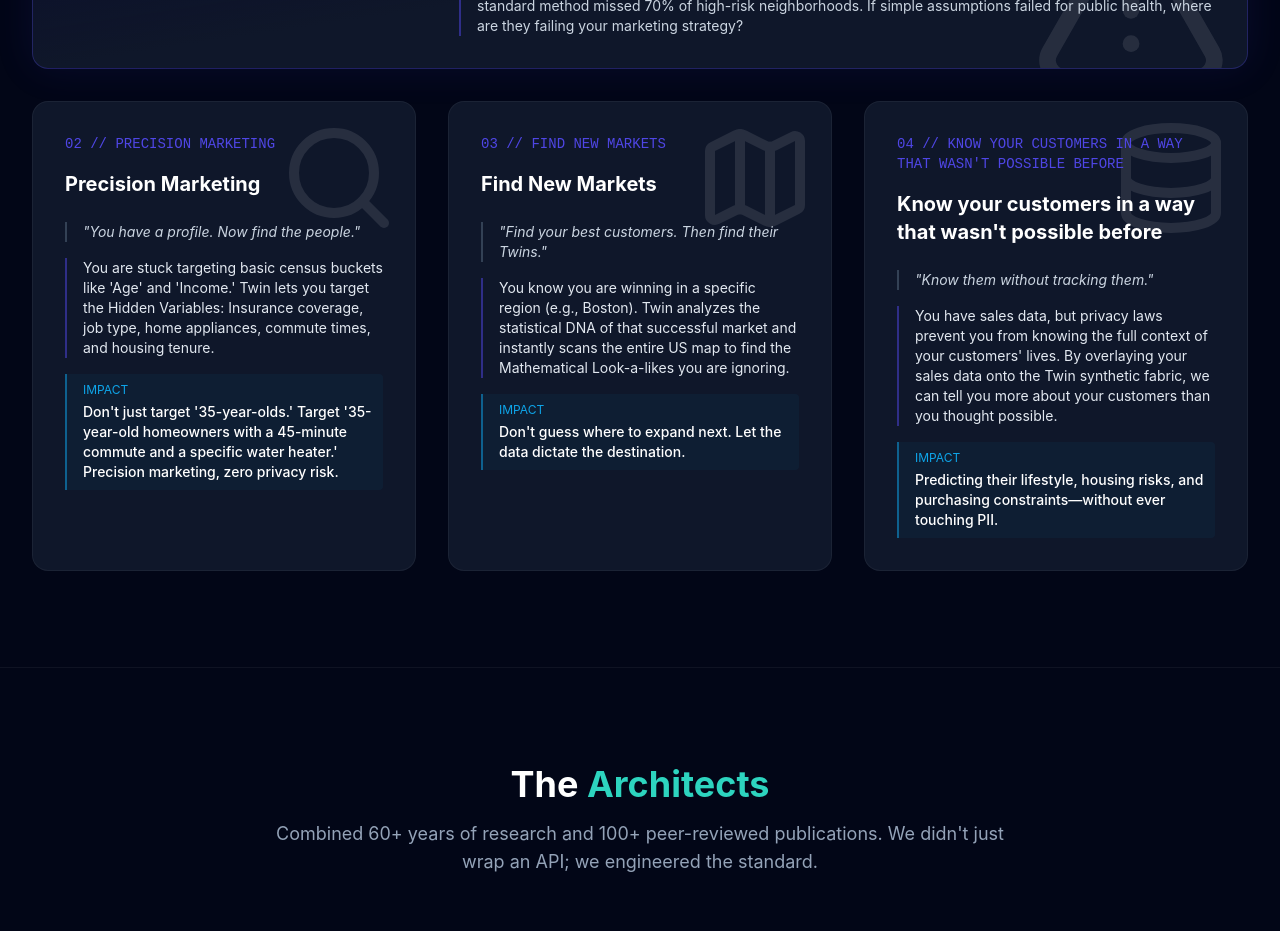
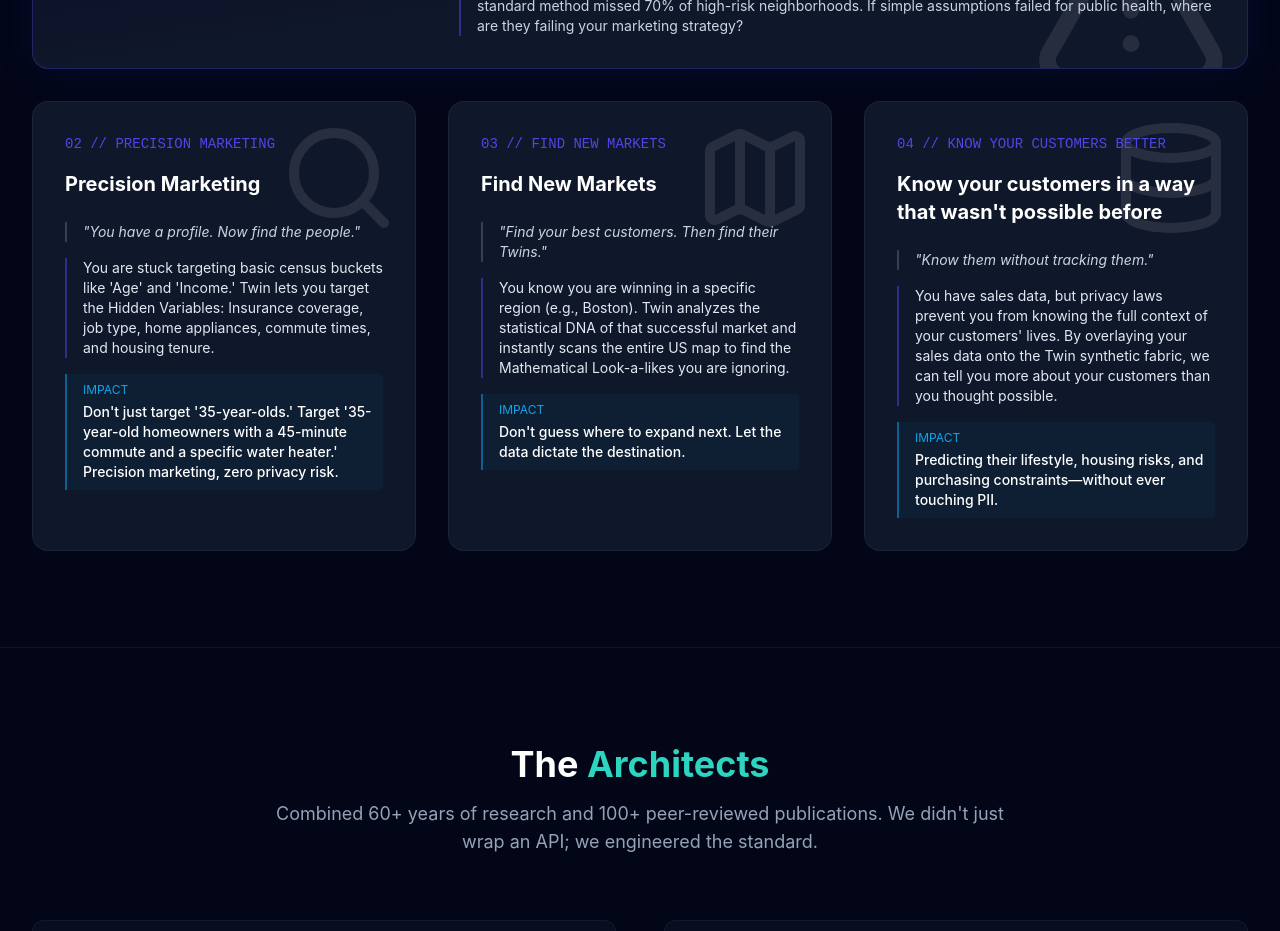
Before and after one commit to jga9f/modelparallel, a React (Vite) app: page / in a window 1280 px wide. Shown: the part 1420-2351 px from the top of the page. Built offline with nearby package versions, Linux system fonts and the light colour scheme.

Commit message:
Refine Feature Card: Use shorter label for top text

```diff
--- a/src/App.jsx
+++ b/src/App.jsx
@@ -157,13 +157,13 @@
   );
 };
 
-const FeatureCard = ({ number, title, problem, solution, result, icon: Icon }) => (
+const FeatureCard = ({ number, title, label, problem, solution, result, icon: Icon }) => (
   <div className="bg-slate-900 rounded-2xl p-8 border border-white/5 hover:border-indigo-500/30 transition-all group relative overflow-hidden h-full">
     <div className="absolute top-0 right-0 p-4 opacity-10 group-hover:opacity-20 transition-opacity">
       <Icon size={120} />
     </div>
     <div className="relative z-10">
-      <div className="text-indigo-500 font-mono text-sm mb-4">0{number} // {title.toUpperCase()}</div>
+      <div className="text-indigo-500 font-mono text-sm mb-4">0{number} // {(label || title).toUpperCase()}</div>
       <h3 className="text-xl font-bold text-white mb-6 group-hover:text-sky-400 transition-colors">
         {title}
       </h3>
@@ -238,6 +238,7 @@
             />
             <FeatureCard
               number={4}
+              label="Know Your Customers Better"
               title="Know your customers in a way that wasn't possible before"
               icon={Database}
               problem="Know them without tracking them."
```
